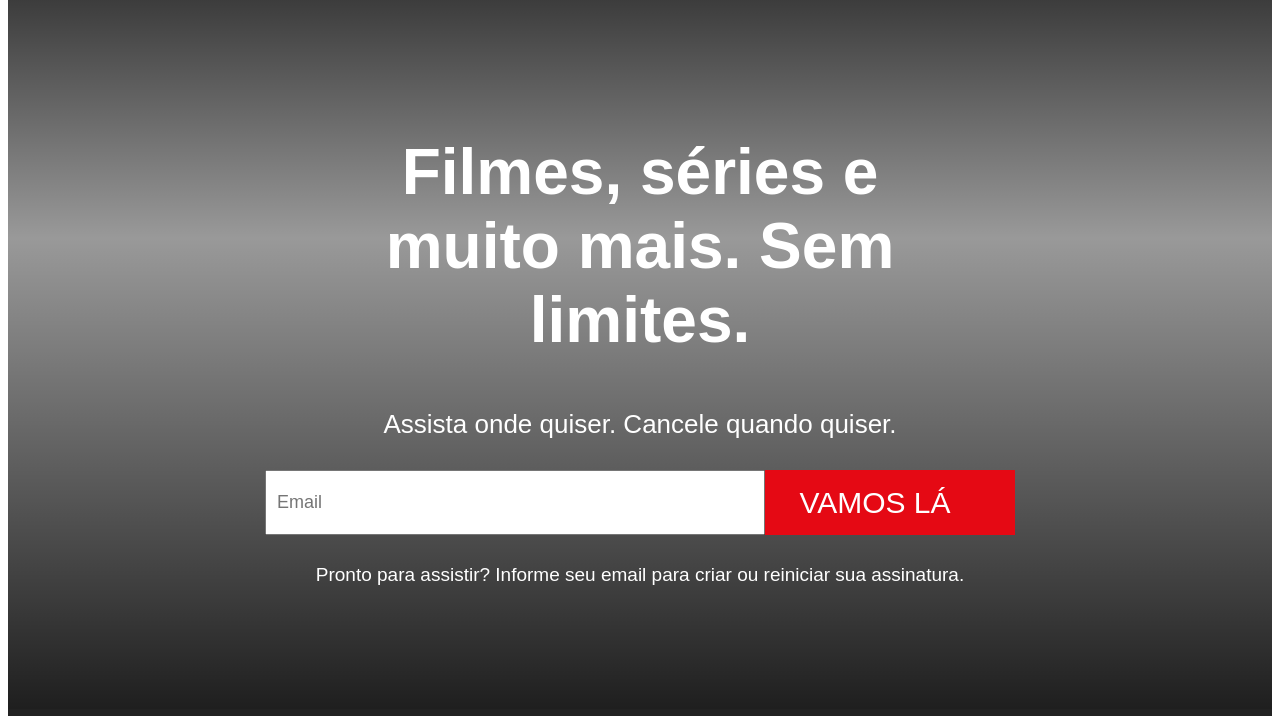
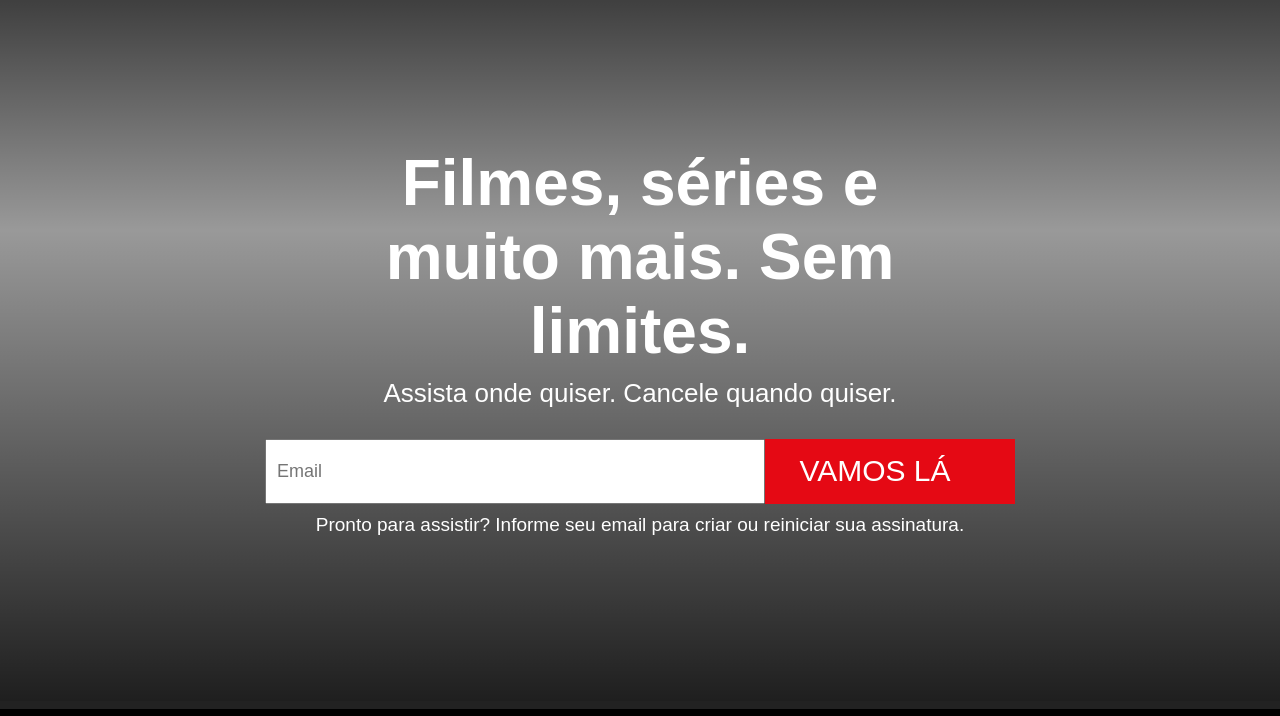
Before and after one commit to kvnnews04/Projetos-Aplicados, a plain HTML site: page index.html in a window 1280 px wide. Shown: the part 84-800 px from the top of the page. Drawn offline with Linux system fonts and the light colour scheme; files that its build step writes are made by us from their sources.

Commit message:
Style.css

```diff
--- a/style.css
+++ b/style.css
@@ -1,5 +1,3 @@
-# Projetos-Aplicados
-Projetos De Treinos Antigos, De Inicio De Carreira...
 * {
   margin: 0;
   padding: 0;
```
